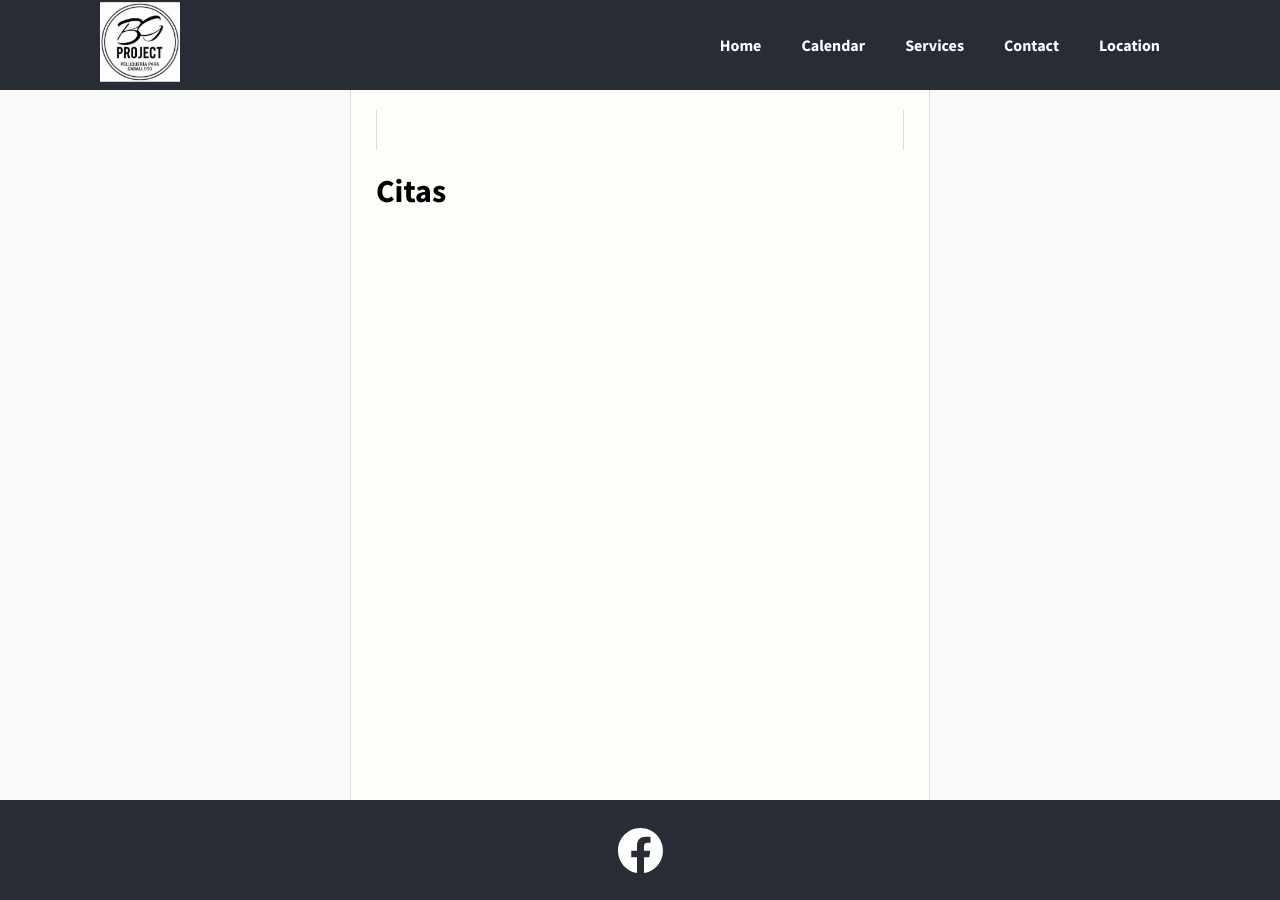
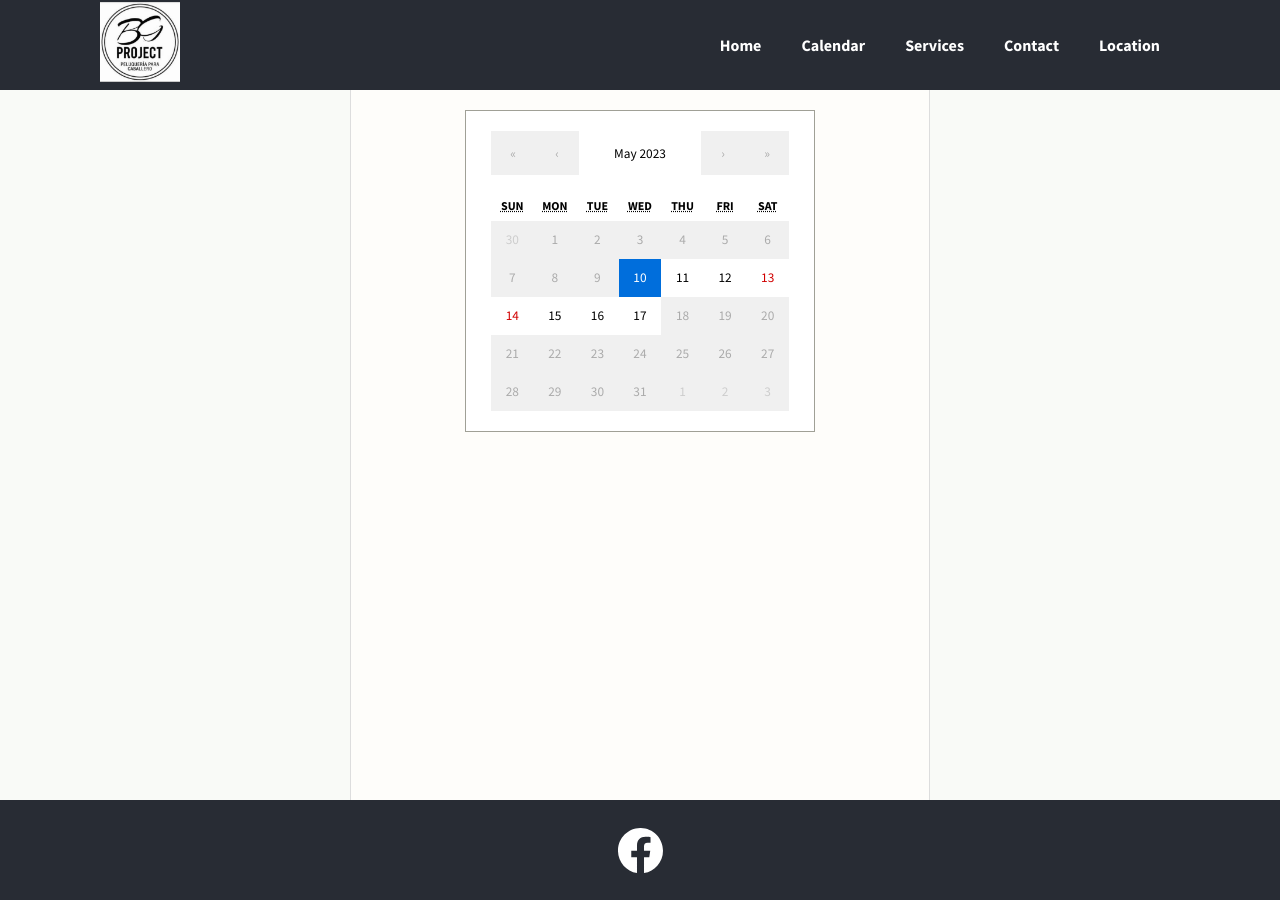
Before and after one commit to mariogarzac/BG-Project, a React (Create React App) app in the folder client/: page /calendar in a window 1280 px wide. Built offline with nearby package versions, Linux system fonts and the light colour scheme.

Commit message:
Added react calendar

```diff
--- a/client/src/Calendar.js
+++ b/client/src/Calendar.js
@@ -1,15 +1,32 @@
-import React from "react";
 import "./App.css";
 
-class Calendar extends React.Component {
-	render() {
-		return (
-			<div className="content">
-				<div className="calendar"></div>
-				<h1>Citas</h1>
-			</div>
-		);
-	}
+import React, { useState } from 'react';
+import Calendar from 'react-calendar';
+import 'react-calendar/dist/Calendar.css';
+
+function MyCalendar() {
+  const [date, setDate] = useState(new Date());
+
+  const handleDateChange = (date) => {
+    setDate(date);
+  };
+
+ const nextWeek = new Date();
+ nextWeek.setDate(nextWeek.getDate() + 7);
+
+  return (
+    <div className="content">
+      <div className="calendar-container">
+       <Calendar className="calendar"
+        value={date}
+        onChange={handleDateChange}
+        calendarType="US"
+        minDate={new Date()}
+        maxDate={nextWeek}
+      />
+      </div>
+    </div>
+  );
 }
 
-export default Calendar;
+export default MyCalendar;
```
